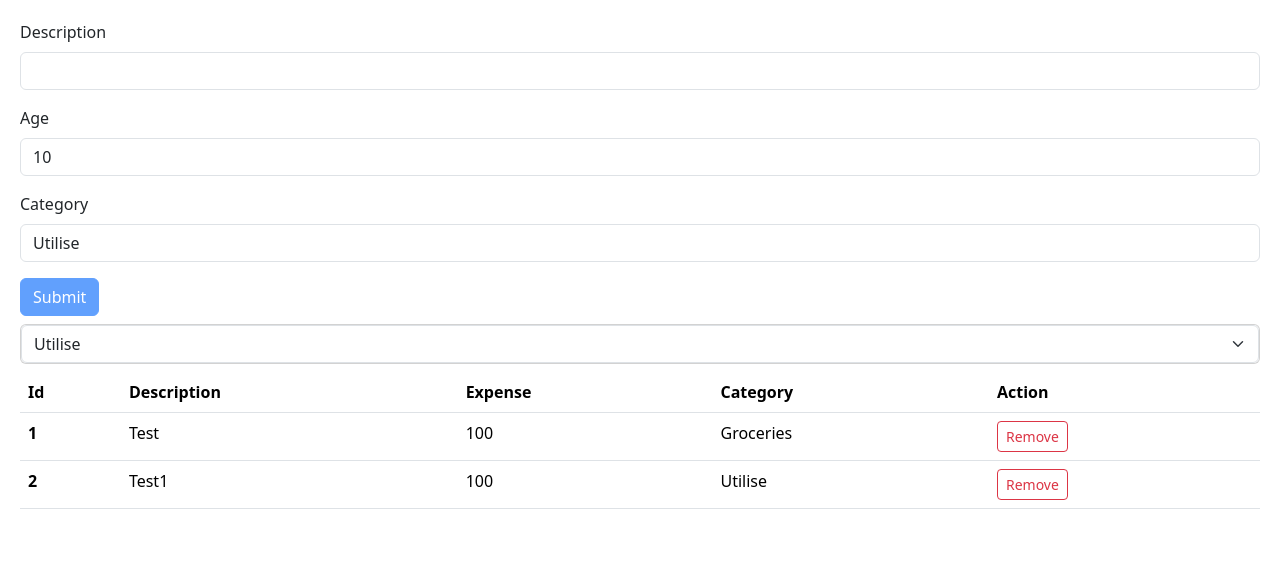
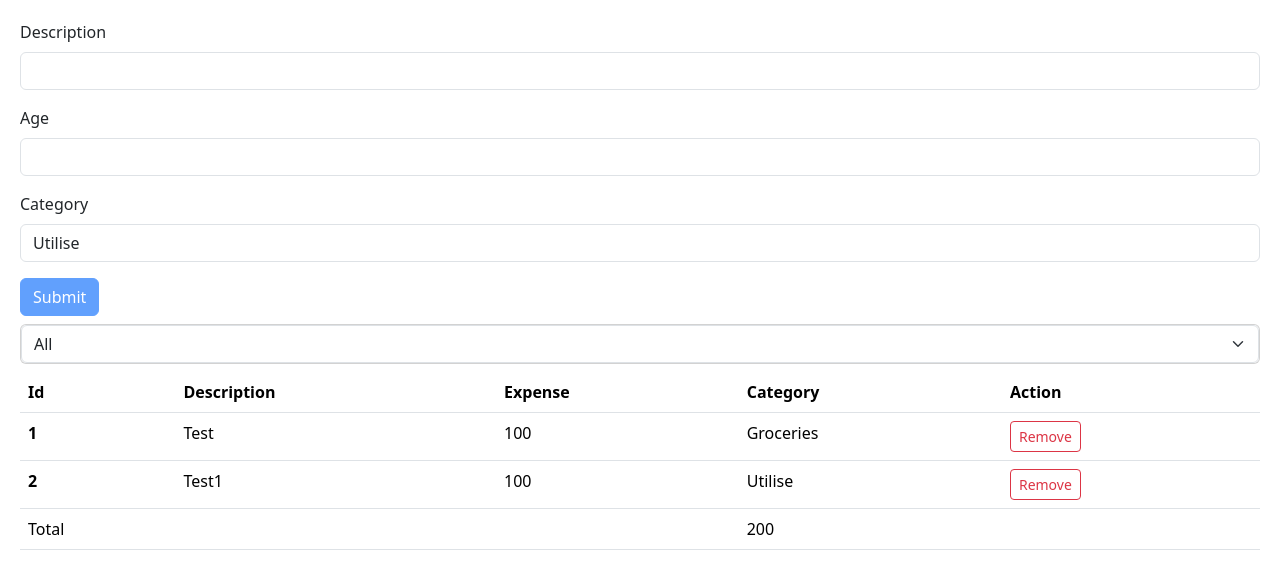
Before and after one commit to rath-samrith-webdev/react-lesson, a React (Vite) app: page / in a window 1280 px wide. Shown: the top 574 px of the page. Built offline with nearby package versions, Linux system fonts and the light colour scheme; the HTML template or start-up script is replaced by a standard one.

Commit message:
project(expense-tracker): completed the project personal version

```diff
--- a/src/App.tsx
+++ b/src/App.tsx
@@ -2,12 +2,8 @@ import { useState } from "react";
 import Form from "./components/Form.tsx";
 import Table from "./components/Table.tsx";
 import Select from "./components/Select.tsx";
+import { FieldValues } from "react-hook-form";
 function App() {
-  const [expense] = useState({
-    description: "",
-    price: 10,
-    category: "",
-  });
   const [expenseList, setExpenseList] = useState([
     {
       description: "Test",
@@ -22,24 +18,33 @@ function App() {
   ]);
 
   const remove = (id: string) => {
-    console.log(id);
-    console.log(expenseList.filter((item) => item.description !== id));
-
     setExpenseList(expenseList.filter((item) => item.description !== id));
   };
-  const submitForm = () => {
-    const nextList = [...expenseList, expense];
-    console.log(nextList);
+  const submitForm = (data: FieldValues) => {
+    const nextList = [
+      ...expenseList,
+      {
+        description: data.description,
+        price: data.price,
+        category: data.category,
+      },
+    ];
+    setExpenseList(nextList);
   };
+  const [filtered, setFiltered] = useState("All");
   const filterItem = (cate: string) => {
-    console.log(cate);
+    setFiltered(cate);
   };
+  const filteredList =
+    filtered === "All"
+      ? expenseList
+      : expenseList.filter(({ category }) => category === filtered);
   return (
     <>
-      <Form expense={expense} formSubmission={submitForm} />
+      <Form formSubmission={(data: FieldValues) => submitForm(data)} />
       <Select filter={filterItem} />
       <div className="mt-2">
-        <Table items={expenseList} onDelete={remove} />
+        <Table items={filteredList} onDelete={remove} />
       </div>
     </>
   );
--- a/src/components/Form.tsx
+++ b/src/components/Form.tsx
@@ -1,22 +1,16 @@
-import { useForm } from "react-hook-form";
+import { FieldValues, useForm } from "react-hook-form";
 import { z } from "zod";
 import { zodResolver } from "@hookform/resolvers/zod";
-import { useState } from "react";
-type Expense = {
-  description: string;
-  price: number;
-  category: string;
-};
+
 interface ExpenseProps {
-  expense: Expense;
-  formSubmission: () => void;
+  formSubmission: (data: FieldValues) => void;
 }
 
 const schema = z.object({
   description: z
     .string()
     .min(3, { message: "Name must be at least 3 characters or greater." }),
-  expense: z
+  price: z
     .number({
       required_error: "Age is required",
       invalid_type_error: "Age must be a number",
@@ -26,15 +20,17 @@ const schema = z.object({
 });
 
 type FormData = z.infer<typeof schema>;
-const Form = ({ expense, formSubmission }: ExpenseProps) => {
-  const [item] = useState(expense);
+const Form = ({ formSubmission }: ExpenseProps) => {
   const {
     register,
-    handleSubmit,
+    handleSubmit, reset,
     formState: { errors, isValid },
   } = useForm<FormData>({ resolver: zodResolver(schema) });
   return (
-    <form onSubmit={handleSubmit(formSubmission)}>
+    <form onSubmit={handleSubmit(data => {
+        formSubmission(data);
+            reset()
+    })}>
       <div className="mb-3">
         <label htmlFor="description" className="form-label">
           Description
@@ -43,7 +39,6 @@ const Form = ({ expense, formSubmission }: ExpenseProps) => {
           {...register("description")}
           id="description"
           type="text"
-          value={item.description}
           className="form-control"
         />
         {errors.description && (
@@ -55,14 +50,13 @@ const Form = ({ expense, formSubmission }: ExpenseProps) => {
           Age
         </label>
         <input
-          {...register("expense", { valueAsNumber: true })}
+          {...register("price", { valueAsNumber: true })}
           id="expense"
           type="number"
-          value={item.price}
           className="form-control"
         />
-        {errors.expense && (
-          <small className={"text-danger"}>{errors.expense.message}</small>
+        {errors.price && (
+          <small className={"text-danger"}>{errors.price.message}</small>
         )}
       </div>
       <div className="mb-3">
@@ -73,7 +67,6 @@ const Form = ({ expense, formSubmission }: ExpenseProps) => {
           {...register("category")}
           id="category"
           name="category"
-          value={item.category}
           className="form-control"
         >
           <option value={"Utilise"}>Utilise</option>
--- a/src/components/Select.tsx
+++ b/src/components/Select.tsx
@@ -1,14 +1,27 @@
 interface Props {
   filter: (cat: string) => void;
 }
+
 const Select = ({ filter }: Props) => {
   return (
     <>
       <div className="card mt-2">
-        <select onChange={() => filter("val")} className="form-select">
-          <option value={"Utilise"}>Utilise</option>
-          <option value={"Groceries"}>Groceries</option>
-          <option value={"Utilise"}>Utilise</option>
+        <select
+          onChange={(event) => filter(event.target.value)}
+          className="form-select"
+        >
+          <option id="all" value={"All"}>
+            All
+          </option>
+          <option id="utils" value={"Utilise"}>
+            Utilise
+          </option>
+          <option id="groceries" value={"Groceries"}>
+            Groceries
+          </option>
+          <option id="utils" value={"Utilise"}>
+            Utilise
+          </option>
         </select>
       </div>
     </>
--- a/src/components/Table.tsx
+++ b/src/components/Table.tsx
@@ -37,6 +37,16 @@ const Table = ({ items, onDelete }: Props) => {
               </td>
             </tr>
           ))}
+          <tr className="primary">
+            <td>Total</td>
+            <td></td>
+            <td></td>
+            <td colSpan={4}>
+              {items
+                .map(({ price }) => price)
+                .reduce((acc, price) => acc + price, 0)}
+            </td>
+          </tr>
         </tbody>
       </table>
     </>
```
